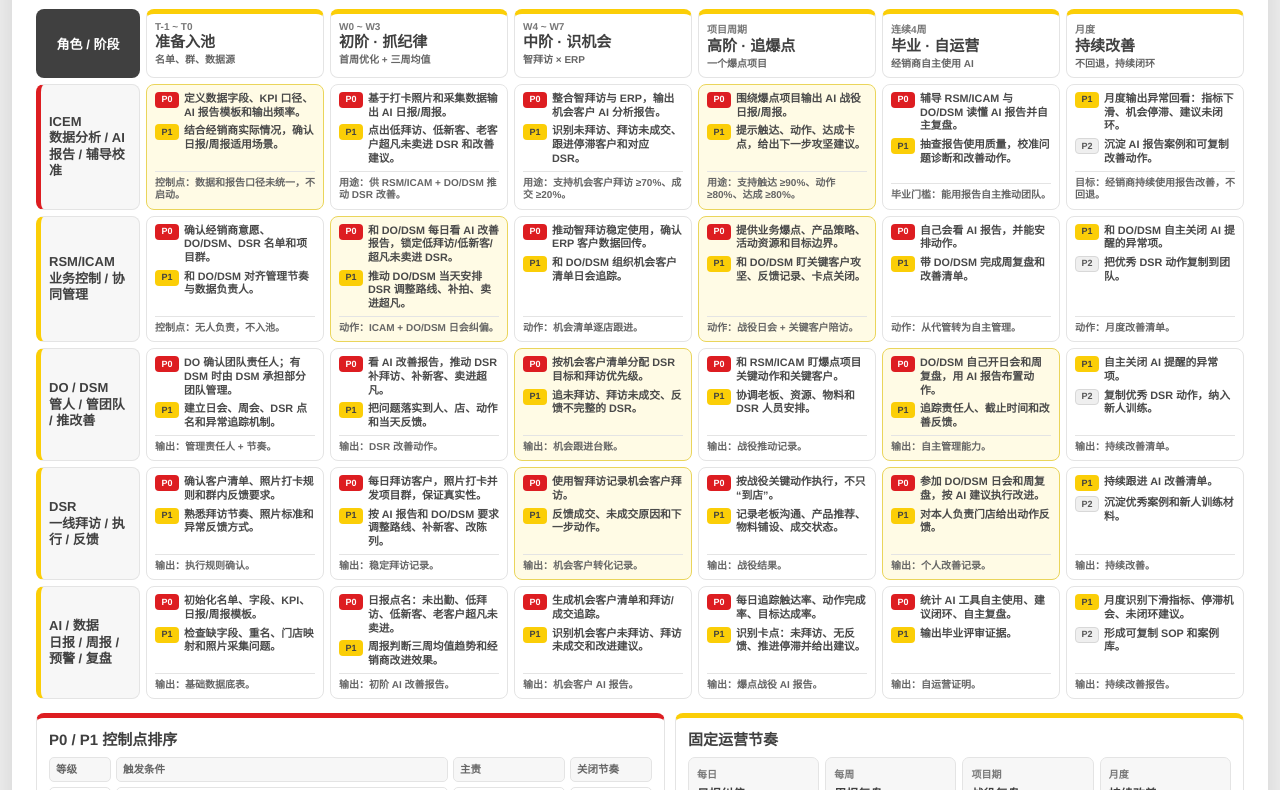
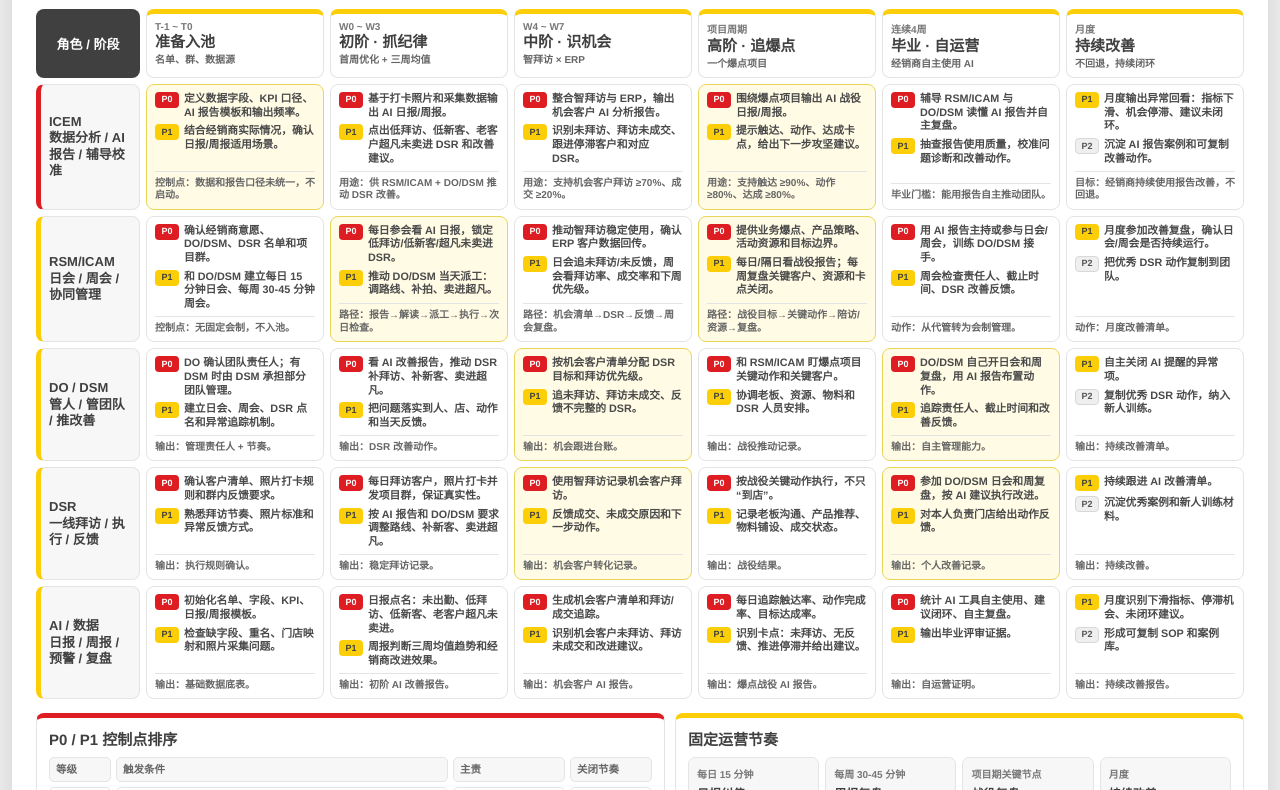
Before and after one commit to ttjimjim/Jim, a plain HTML site: page ai-cloud-center/ai-cloud-center-flow.html in a window 1280 px wide. Shown: the part 151-941 px from the top of the page. Drawn offline with Linux system fonts and the light colour scheme.

Commit message:
Update AI Cloud Center meeting cadence: ai-cloud-center/ai-cloud-center-flow.html

```diff
--- a/ai-cloud-center/ai-cloud-center-flow.html
+++ b/ai-cloud-center/ai-cloud-center-flow.html
@@ -362,34 +362,34 @@ h1{
         <div class="gate">目标：经销商持续使用报告改善，不回退。</div>
       </div>
 
-      <div class="lane-label">RSM/ICAM<br>业务控制 / 协同管理</div>
+      <div class="lane-label">RSM/ICAM<br>日会 / 周会 / 协同管理</div>
       <div class="cell">
         <div class="task"><span class="tag p0tag">P0</span><span>确认经销商意愿、DO/DSM、DSR 名单和项目群。</span></div>
-        <div class="task"><span class="tag p1tag">P1</span><span>和 DO/DSM 对齐管理节奏与数据负责人。</span></div>
-        <div class="gate">控制点：无人负责，不入池。</div>
+        <div class="task"><span class="tag p1tag">P1</span><span>和 DO/DSM 建立每日 15 分钟日会、每周 30-45 分钟周会。</span></div>
+        <div class="gate">控制点：无固定会制，不入池。</div>
       </div>
       <div class="cell focus">
-        <div class="task"><span class="tag p0tag">P0</span><span>和 DO/DSM 每日看 AI 改善报告，锁定低拜访/低新客/超凡未卖进 DSR。</span></div>
-        <div class="task"><span class="tag p1tag">P1</span><span>推动 DO/DSM 当天安排 DSR 调整路线、补拍、卖进超凡。</span></div>
-        <div class="gate">动作：ICAM + DO/DSM 日会纠偏。</div>
+        <div class="task"><span class="tag p0tag">P0</span><span>每日参会看 AI 日报，锁定低拜访/低新客/超凡未卖进 DSR。</span></div>
+        <div class="task"><span class="tag p1tag">P1</span><span>推动 DO/DSM 当天派工：调路线、补拍、卖进超凡。</span></div>
+        <div class="gate">路径：报告→解读→派工→执行→次日检查。</div>
       </div>
       <div class="cell">
         <div class="task"><span class="tag p0tag">P0</span><span>推动智拜访稳定使用，确认 ERP 客户数据回传。</span></div>
-        <div class="task"><span class="tag p1tag">P1</span><span>和 DO/DSM 组织机会客户清单日会追踪。</span></div>
-        <div class="gate">动作：机会清单逐店跟进。</div>
+        <div class="task"><span class="tag p1tag">P1</span><span>日会追未拜访/未反馈，周会看拜访率、成交率和下周优先级。</span></div>
+        <div class="gate">路径：机会清单→DSR→反馈→周会复盘。</div>
       </div>
       <div class="cell focus">
         <div class="task"><span class="tag p0tag">P0</span><span>提供业务爆点、产品策略、活动资源和目标边界。</span></div>
-        <div class="task"><span class="tag p1tag">P1</span><span>和 DO/DSM 盯关键客户攻坚、反馈记录、卡点关闭。</span></div>
-        <div class="gate">动作：战役日会 + 关键客户陪访。</div>
+        <div class="task"><span class="tag p1tag">P1</span><span>每日/隔日看战役报告；每周复盘关键客户、资源和卡点关闭。</span></div>
+        <div class="gate">路径：战役目标→关键动作→陪访/资源→复盘。</div>
       </div>
       <div class="cell">
-        <div class="task"><span class="tag p0tag">P0</span><span>自己会看 AI 报告，并能安排动作。</span></div>
-        <div class="task"><span class="tag p1tag">P1</span><span>带 DO/DSM 完成周复盘和改善清单。</span></div>
-        <div class="gate">动作：从代管转为自主管理。</div>
+        <div class="task"><span class="tag p0tag">P0</span><span>用 AI 报告主持或参与日会/周会，训练 DO/DSM 接手。</span></div>
+        <div class="task"><span class="tag p1tag">P1</span><span>周会检查责任人、截止时间、DSR 改善反馈。</span></div>
+        <div class="gate">动作：从代管转为会制管理。</div>
       </div>
       <div class="cell">
-        <div class="task"><span class="tag p1tag">P1</span><span>和 DO/DSM 自主关闭 AI 提醒的异常项。</span></div>
+        <div class="task"><span class="tag p1tag">P1</span><span>月度参加改善复盘，确认日会/周会是否持续运行。</span></div>
         <div class="task"><span class="tag p2tag">P2</span><span>把优秀 DSR 动作复制到团队。</span></div>
         <div class="gate">动作：月度改善清单。</div>
       </div>
@@ -434,7 +434,7 @@ h1{
       </div>
       <div class="cell">
         <div class="task"><span class="tag p0tag">P0</span><span>每日拜访客户，照片打卡并发项目群，保证真实性。</span></div>
-        <div class="task"><span class="tag p1tag">P1</span><span>按 AI 报告和 DO/DSM 要求调整路线、补新客、改陈列。</span></div>
+        <div class="task"><span class="tag p1tag">P1</span><span>按 AI 报告和 DO/DSM 要求调整路线、补新客、卖进超凡。</span></div>
         <div class="gate">输出：稳定拜访记录。</div>
       </div>
       <div class="cell focus">
@@ -499,17 +499,17 @@ h1{
         <div class="th">等级</div><div class="th">触发条件</div><div class="th">主责</div><div class="th">关闭节奏</div>
         <div class="td"><span class="tag p0tag">P0</span></div><div class="td">数据源、KPI 口径、AI 报告模板未确认；无法形成改善依据。</div><div class="td">ICEM + RSM/ICAM</div><div class="td">启动前关闭</div>
         <div class="td"><span class="tag p0tag">P0</span></div><div class="td">AI 报告指出 KPI 连续偏离，但 ICAM/DO/DSM 未推动 DSR 改善。</div><div class="td">RSM/ICAM + DO/DSM</div><div class="td">48小时内动作</div>
-        <div class="td"><span class="tag p1tag">P1</span></div><div class="td">数据映射、报告解读、日会执行、机会跟进存在风险但不阻断。</div><div class="td">ICEM + RSM/ICAM + DO/DSM</div><div class="td">本周关闭</div>
+        <div class="td"><span class="tag p1tag">P1</span></div><div class="td">数据映射、报告解读、日会/周会执行、机会跟进存在风险但不阻断。</div><div class="td">ICEM + RSM/ICAM + DO/DSM</div><div class="td">本周关闭</div>
         <div class="td"><span class="tag p2tag">P2</span></div><div class="td">方法优化、优秀案例复制、工具体验提升。</div><div class="td">ICEM</div><div class="td">月度复盘</div>
       </div>
     </div>
     <div class="panel">
       <div class="panel-title">固定运营节奏</div>
       <div class="rhythm">
-        <div class="rhythm-step"><div class="step">每日</div><div class="what">日报纠偏</div><div class="who">ICEM 输出 AI 日报；RSM/ICAM + DO/DSM 点名、定动作；DSR 执行。</div></div>
-        <div class="rhythm-step"><div class="step">每周</div><div class="what">周报复盘</div><div class="who">ICEM 输出 AI 周报；RSM/ICAM + DO/DSM 看趋势、判 P0/P1、推改善。</div></div>
-        <div class="rhythm-step"><div class="step">项目期</div><div class="what">战役复盘</div><div class="who">ICEM 输出战役报告；RSM/ICAM + DO/DSM 围绕爆点项目追触达、动作、达成。</div></div>
-        <div class="rhythm-step"><div class="step">月度</div><div class="what">持续改善</div><div class="who">DO/DSM 自主管理，DSR 持续执行，ICEM 通过报告辅导校准。</div></div>
+        <div class="rhythm-step"><div class="step">每日 15 分钟</div><div class="what">日报纠偏</div><div class="who">ICEM 输出 AI 日报；RSM/ICAM + DO/DSM 参会点名、定当天动作；DSR 执行。</div></div>
+        <div class="rhythm-step"><div class="step">每周 30-45 分钟</div><div class="what">周报复盘</div><div class="who">ICEM 输出 AI 周报；RSM/ICAM + DO/DSM 看趋势、判 P0/P1、定下周清单。</div></div>
+        <div class="rhythm-step"><div class="step">项目期关键节点</div><div class="what">战役复盘</div><div class="who">ICEM 输出战役报告；RSM/ICAM + DO/DSM 追触达、动作、达成和资源卡点。</div></div>
+        <div class="rhythm-step"><div class="step">月度</div><div class="what">持续改善</div><div class="who">RSM/ICAM 检查会制是否持续；DO/DSM 自主管理；ICEM 报告辅导校准。</div></div>
       </div>
     </div>
   </div>
```
